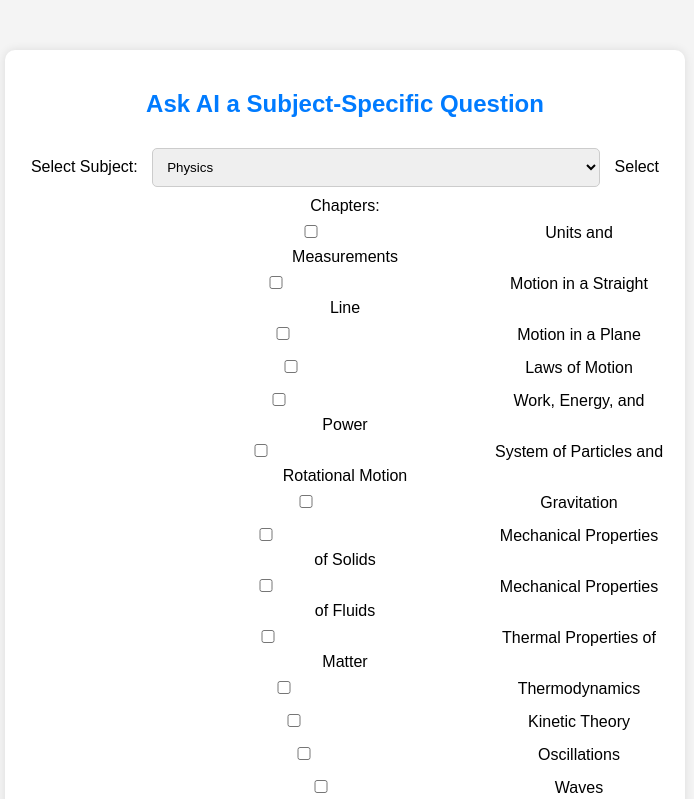
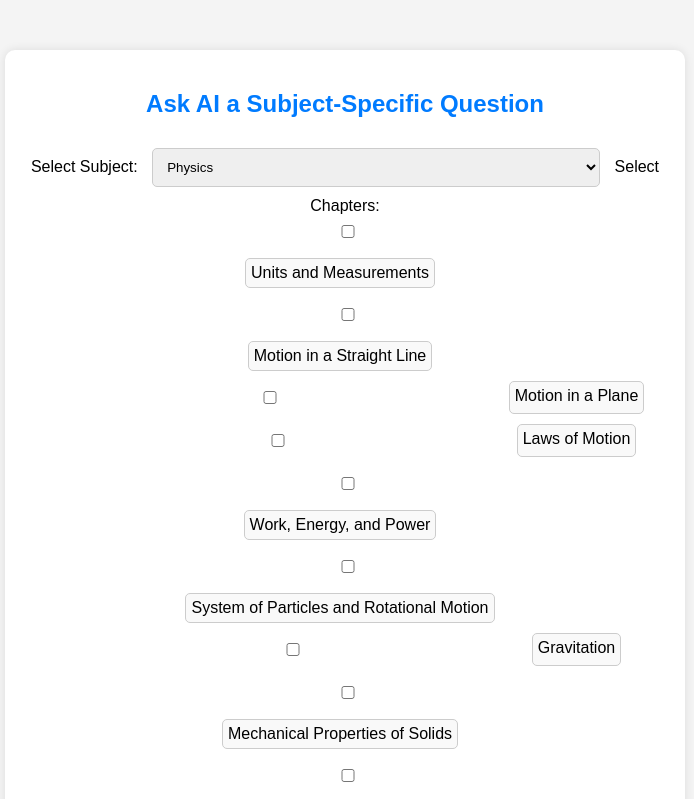
Before and after one commit to TIMEXYZO/simpet, a website: page index.html in a window 1280 px wide. Shown: the top 799 px of the page, without its empty margins (295-989 px from the left). Drawn offline with Linux system fonts and the light colour scheme.

Commit message:
Update style.css

```diff
--- a/style.css
+++ b/style.css
@@ -44,3 +44,25 @@ h2 {
 b {
     font-weight: bold;
 }
+
+#chapterList {
+    text-align: left;
+    display: flex;
+    flex-wrap: wrap;
+    gap: 10px;
+    justify-content: center;
+}
+
+#chapterList label {
+    display: inline-block;
+    cursor: pointer;
+    padding: 5px;
+    border: 1px solid #ccc;
+    border-radius: 5px;
+    background-color: #f9f9f9;
+}
+
+#chapterList input[type="checkbox"] {
+    margin-right: 5px;
+    vertical-align: middle;
+}
```
